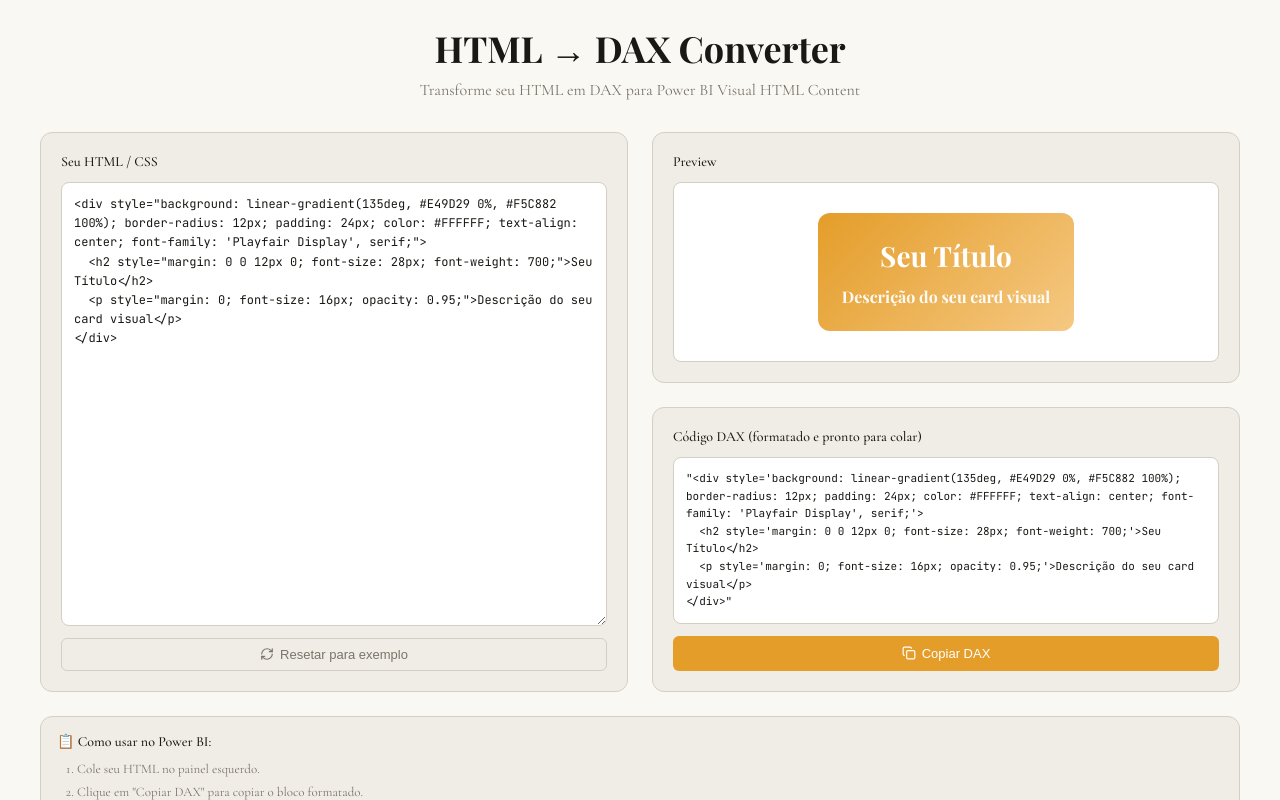
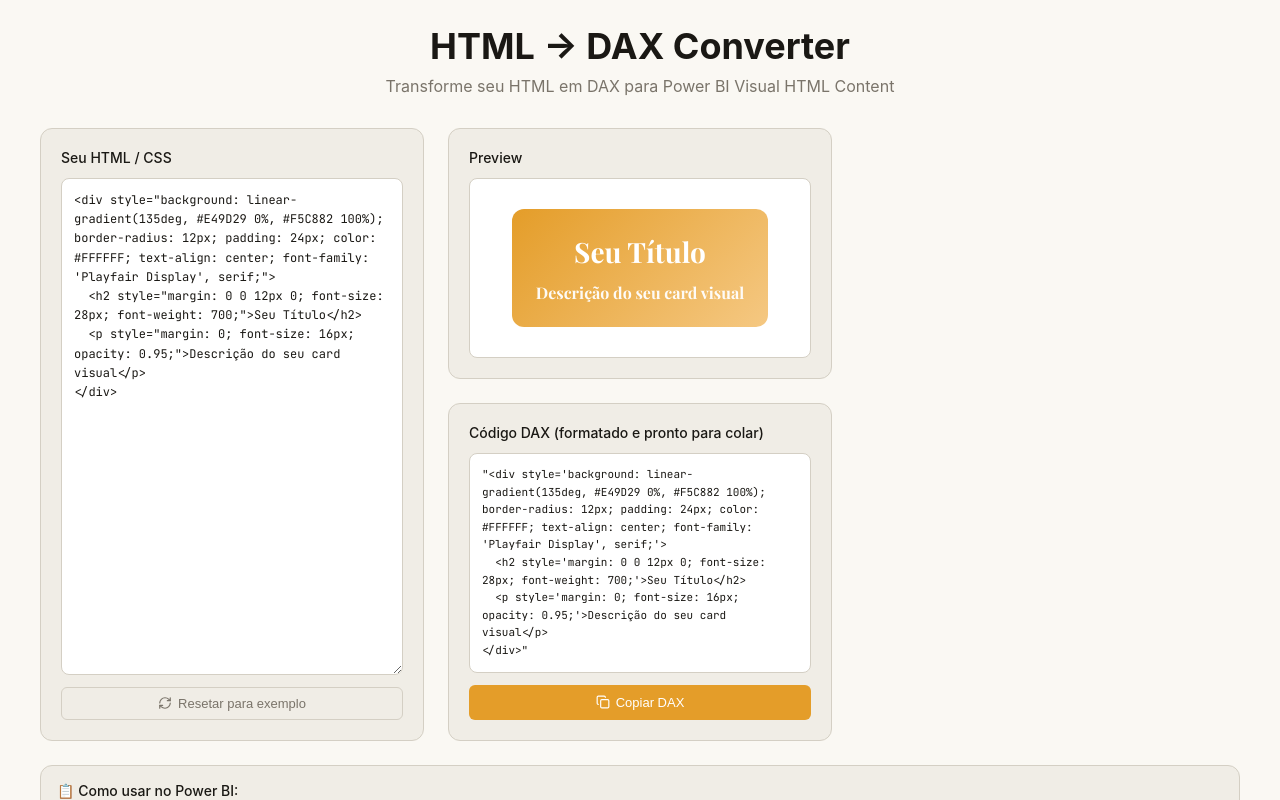
Before and after one commit to Neves-BR/HtmlToDax, a React (Vite) app: page / in a window 1280 px wide. Shown: the top 800 px of the page. Built offline with nearby package versions, Linux system fonts and the light colour scheme.

Commit message:
Change font family to 'Inter' in App component

```diff
--- a/src/App.jsx
+++ b/src/App.jsx
@@ -30,7 +30,7 @@ const HtmlToDaxConverter = () => {
       background: '#FAF8F3',
       minHeight: '100vh',
       padding: '24px',
-      fontFamily: "'Cormorant Garamond', serif"
+      fontFamily: "'Inter', sans-serif"
     }}>
       <div style={{
         maxWidth: '1200px',
@@ -46,7 +46,7 @@ const HtmlToDaxConverter = () => {
             fontWeight: '700',
             color: '#1A1814',
             margin: '0 0 8px 0',
-            fontFamily: "'Playfair Display', serif"
+            fontFamily: "'Inter', sans-serif"
           }}>
             HTML → DAX Converter
           </h1>
@@ -62,7 +62,7 @@ const HtmlToDaxConverter = () => {
         {/* Container Principal */}
         <div style={{
           display: 'grid',
-          gridTemplateColumns: 'repeat(auto-fit, minmax(350px, 1fr))',
+          gridTemplateColumns: 'repeat(3, minmax(350px, 1fr))',
           gap: '24px',
           marginBottom: '24px'
         }}>
```
